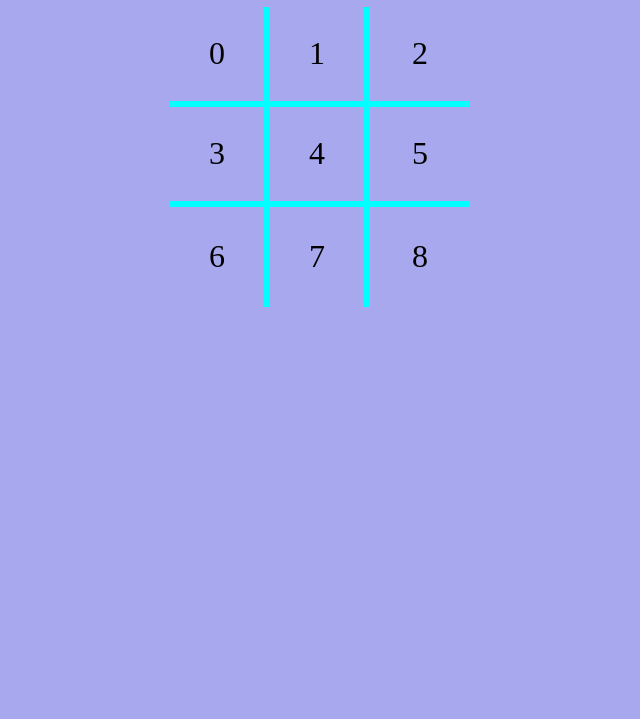
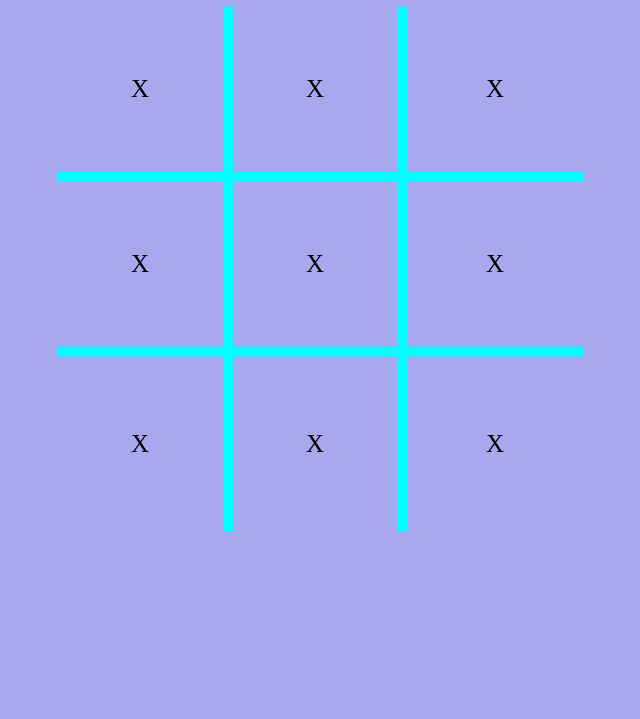
Before and after one commit to BrandonTobin/Project_0, a plain HTML site: page index.html in a window 1280 px wide. Shown: the part 81-800 px from the top of the page, without its empty margins (320-960 px from the left). Drawn offline with Linux system fonts and the light colour scheme.

Commit message:
Need to work on styling

```diff
--- a/index.html
+++ b/index.html
@@ -11,15 +11,15 @@
 <body>
   <h1>Tic Tac Toe</h1>
   <div class="board">
-    <div class="tile right-border bottom-border">0</div>
-    <div class="tile right-border bottom-border">1</div>
-    <div class="tile bottom-border">2</div>
-    <div class="tile right-border bottom-border">3</div>
-    <div class="tile right-border bottom-border">4</div>
-    <div class="tile bottom-border">5</div>
-    <div class="tile right-border">6</div>
-    <div class="tile right-border">7</div>
-    <div class="tile">8</div>
+    <div class="tile right-border bottom-border">X</div>
+    <div class="tile right-border bottom-border">X</div>
+    <div class="tile bottom-border">X</div>
+    <div class="tile right-border bottom-border">X</div>
+    <div class="tile right-border bottom-border">X</div>
+    <div class="tile bottom-border">X</div>
+    <div class="tile right-border">X</div>
+    <div class="tile right-border">X</div>
+    <div class="tile">X</div>
   </div>
 </body>
 </html>
--- a/style.css
+++ b/style.css
@@ -7,27 +7,27 @@ body{
 
 .board{
   display: grid;
-  grid-template-columns: 100px 100px 100px;
-  grid-template-rows:  100px 100px 100px;
+  grid-template-columns: 175px 175px 175px;
+  grid-template-rows: 175px 175px 175px;
   cursor: pointer;
 }
 
 .board .tile{
   color: black;
-  font-size: 2em;
+  font-size: 25px;
   display: flex;
   justify-content: center;
   align-items: center;
 }
 
 .right-border{
-  border-right: 0.2em solid cyan
+  border-right: 10px solid cyan
 }
 
 .bottom-border{
-  border-bottom: 0.2em solid cyan
+  border-bottom: 10px solid cyan
 }
 
 h1{
-  color: violet;
+  color: black;
 }
```
